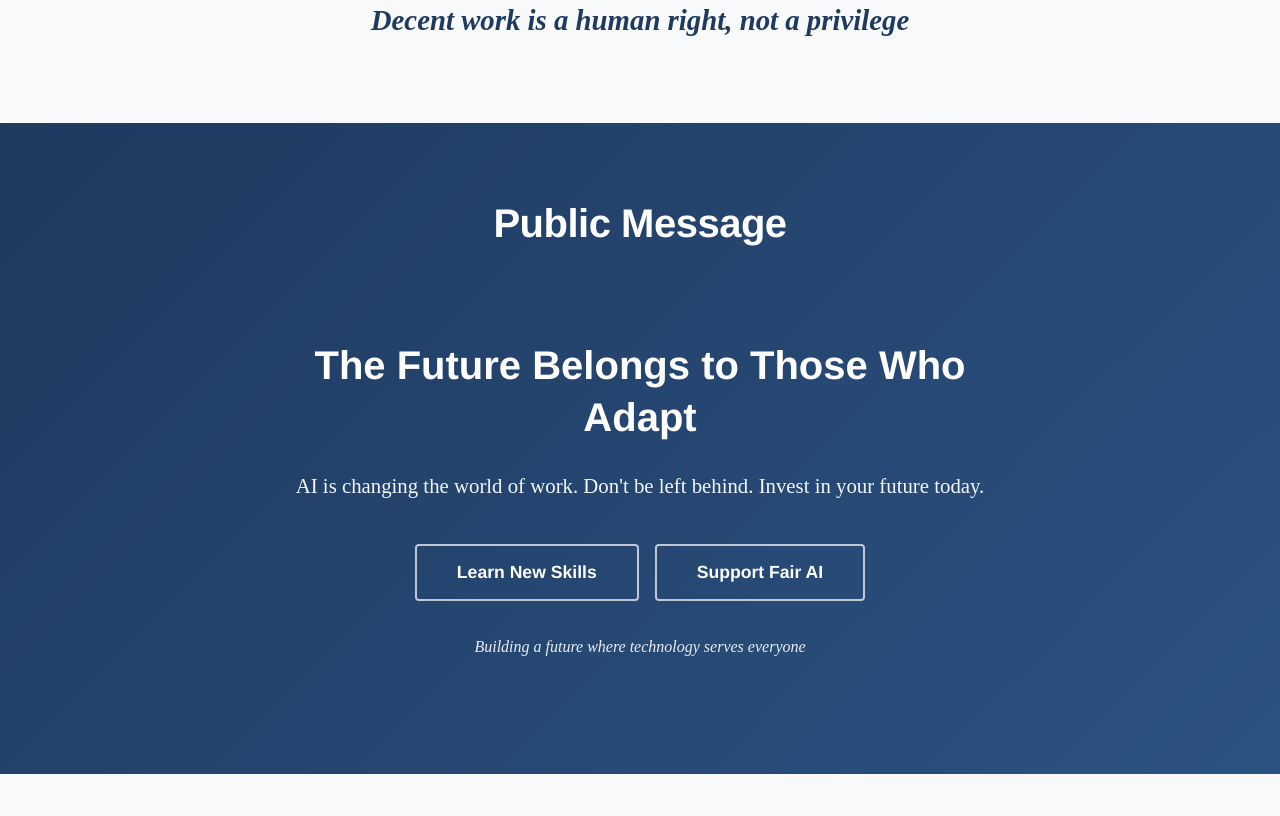
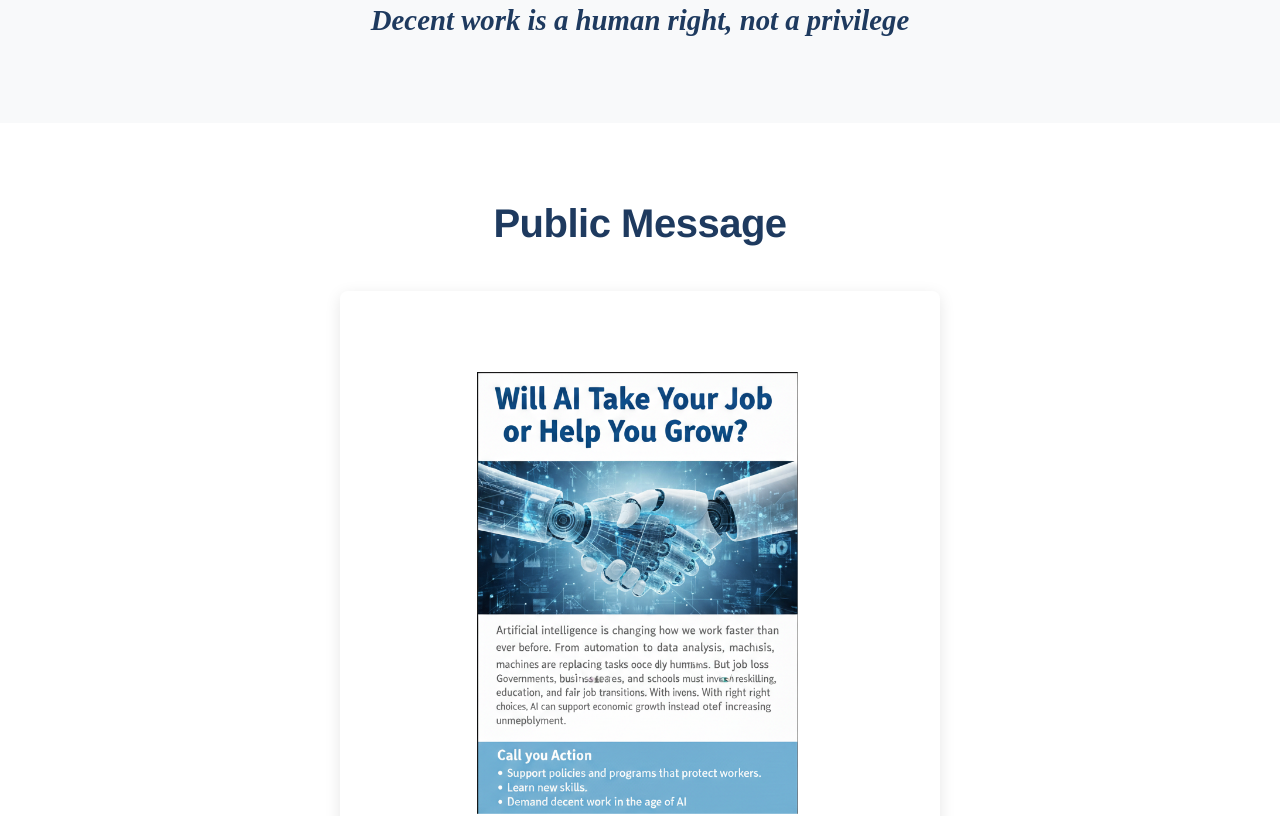
Before and after one commit to AlanGlitching/MultiGenre, a React (Vite) app: page / in a window 1280 px wide. Shown: the part 5740-6556 px from the top of the page. Built offline with nearby package versions, Linux system fonts and the light colour scheme.

Commit message:
Refactor advertisement section: Replaced the ad content with an image banner in App.jsx and updated styles in App.css for improved layout and visual appeal. Adjusted container dimensions and removed unused styles for a cleaner codebase.

```diff
--- a/src/App.css
+++ b/src/App.css
@@ -344,80 +344,20 @@
 
 /* Advertisement Section */
 .ad-section {
-  background: linear-gradient(135deg, #1e3a5f 0%, #2c5282 100%);
-  color: #ffffff;
+  background-color: #ffffff;
 }
 
-.ad-section .section-title {
-  color: #ffffff;
+.ad-banner-container {
+  max-width: 600px;
+  margin: 0 auto;
 }
 
-.ad-container {
-  max-width: 800px;
-  margin: 0 auto;
-  text-align: center;
-}
-
-.ad-content {
-  padding: 3rem 2rem;
-}
-
-.ad-headline {
-  font-family: 'Helvetica Neue', 'Arial', sans-serif;
-  font-size: 2.5rem;
-  font-weight: 700;
-  margin-bottom: 1.5rem;
-  line-height: 1.3;
-}
-
-.ad-text {
-  font-size: 1.3rem;
-  margin-bottom: 2.5rem;
-  opacity: 0.95;
-}
-
-.ad-buttons {
-  display: flex;
-  gap: 1rem;
-  justify-content: center;
-  flex-wrap: wrap;
-  margin-bottom: 2rem;
-}
-
-.cta-button {
-  padding: 1rem 2.5rem;
-  font-size: 1.1rem;
-  font-weight: 600;
-  border: 2px solid rgba(255, 255, 255, 0.7);
-  border-radius: 4px;
-  background-color: transparent;
-  color: #ffffff;
-  cursor: pointer;
-  transition: all 0.3s ease;
-  font-family: 'Helvetica Neue', 'Arial', sans-serif;
-}
-
-.cta-button:hover {
-  background-color: rgba(255, 255, 255, 0.15);
-  color: #ffffff;
-  border-color: rgba(255, 255, 255, 0.9);
-}
-
-.cta-button.secondary {
-  background-color: transparent;
-  color: #ffffff;
-  border: 2px solid rgba(255, 255, 255, 0.7);
-}
-
-.cta-button.secondary:hover {
-  background-color: rgba(255, 255, 255, 0.15);
-  border-color: rgba(255, 255, 255, 0.9);
-}
-
-.ad-tagline {
-  font-size: 1rem;
-  opacity: 0.9;
-  font-style: italic;
+.ad-banner-image {
+  width: 100%;
+  height: auto;
+  display: block;
+  border-radius: 8px;
+  box-shadow: 0 4px 16px rgba(0, 0, 0, 0.1);
 }
 
 /* Poem Section */
@@ -657,18 +597,7 @@
     gap: 2rem;
   }
 
-  .ad-headline {
-    font-size: 2rem;
-  }
 
-  .ad-buttons {
-    flex-direction: column;
-    align-items: stretch;
-  }
-
-  .cta-button {
-    width: 100%;
-  }
 
   .repetends-grid {
     grid-template-columns: 1fr;
--- a/src/App.jsx
+++ b/src/App.jsx
@@ -325,21 +325,12 @@ function App() {
       <section id="ad" className="section ad-section">
         <div className="container">
           <h2 className="section-title">Public Message</h2>
-          <div className="ad-container">
-            <div className="ad-content">
-              <h3 className="ad-headline">The Future Belongs to Those Who Adapt</h3>
-              <p className="ad-text">
-                AI is changing the world of work. Don't be left behind.
-                Invest in your future today.
-              </p>
-              <div className="ad-buttons">
-                <button className="cta-button">Learn New Skills</button>
-                <button className="cta-button secondary">Support Fair AI</button>
-              </div>
-              <p className="ad-tagline">
-                Building a future where technology serves everyone
-              </p>
-            </div>
+          <div className="ad-banner-container">
+            <img
+              src="/images/ai-jobs-banner.png"
+              alt="Will AI Take Your Job or Help You Grow? - Information about AI impact on jobs with call to action"
+              className="ad-banner-image"
+            />
           </div>
         </div>
       </section>
```
Also changed, not shown: public/images/ai-jobs-banner.png (added).
